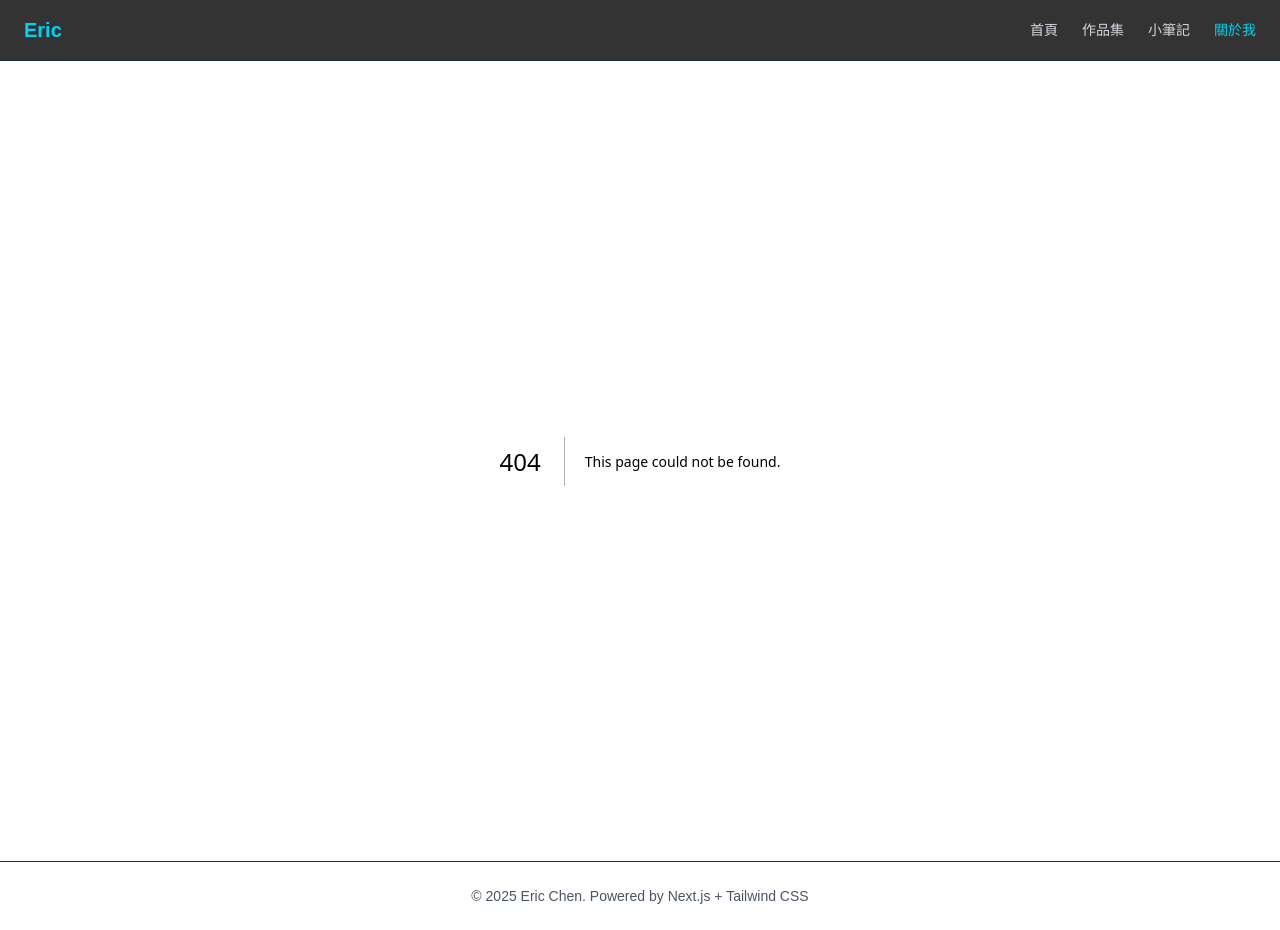
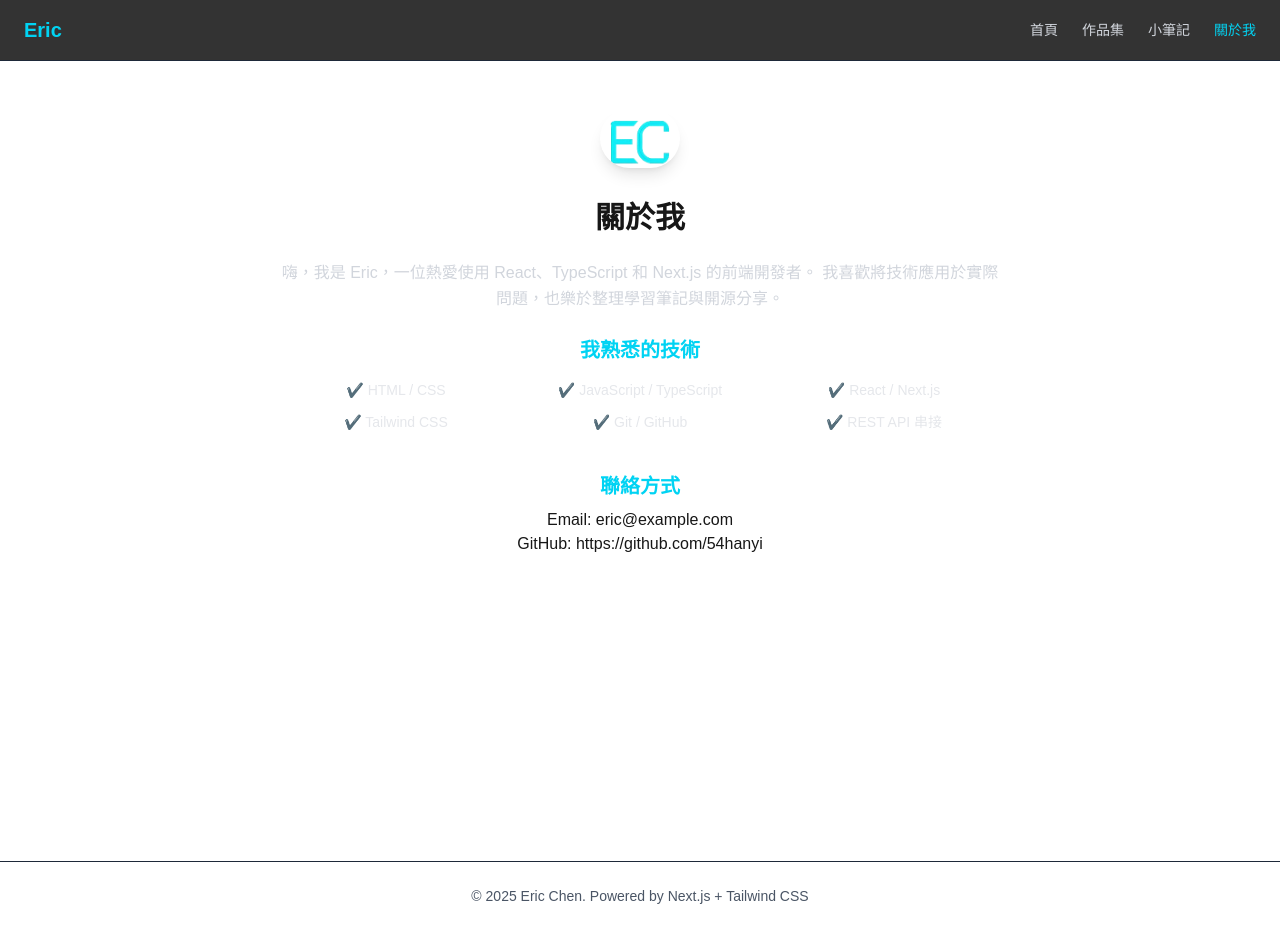
Before and after one commit to 54hanyi/ericchen-website-pro, a Next.js app: page /about in a window 1280 px wide. Before the commit this address had no page. Built offline with nearby package versions, Linux system fonts and the light colour scheme.

Commit message:
feat: 新增 About 頁面，包含簡介與技能清單 & Logo 動畫

```diff
--- /dev/null
+++ b/app/about/page.tsx
@@ -0,0 +1,53 @@
+// app/about/page.tsx
+'use client'
+
+import PageTransition from '../../components/PageTransition'
+import Image from 'next/image'
+import { motion } from 'framer-motion'
+
+export default function AboutPage() {
+  return (
+    <PageTransition>
+      <section className="px-6 py-12 max-w-3xl mx-auto text-center">
+        {/* Logo 動畫區塊 */}
+        <motion.div
+          initial={{ opacity: 0, y: -20, scale: 0.9 }}
+          animate={{ opacity: 1, y: 0, scale: 1 }}
+          transition={{ duration: 0.6, ease: 'easeOut' }}
+          whileHover={{ rotate: 8, scale: 1.05 }}
+          className="mb-8 flex justify-center"
+        >
+          <Image
+            src="/logo.png"
+            alt="EC Logo"
+            width={80}
+            height={80}
+            className="rounded-full shadow-lg"
+          />
+        </motion.div>
+
+        <h1 className="text-3xl font-bold mb-6">關於我</h1>
+        <p className="text-gray-300 mb-6 leading-relaxed">
+          嗨，我是 Eric，一位熱愛使用 React、TypeScript 和 Next.js 的前端開發者。
+          我喜歡將技術應用於實際問題，也樂於整理學習筆記與開源分享。
+        </p>
+
+        <h2 className="text-xl font-semibold mb-4 text-cyan-400">我熟悉的技術</h2>
+        <ul className="grid gap-3 grid-cols-2 sm:grid-cols-3 text-sm text-gray-200">
+          <li>✔️ HTML / CSS</li>
+          <li>✔️ JavaScript / TypeScript</li>
+          <li>✔️ React / Next.js</li>
+          <li>✔️ Tailwind CSS</li>
+          <li>✔️ Git / GitHub</li>
+          <li>✔️ REST API 串接</li>
+        </ul>
+
+        <div className="mt-10">
+          <h2 className="text-xl font-semibold text-cyan-400 mb-2">聯絡方式</h2>
+          <p>Email: eric@example.com</p>
+          <p>GitHub: https://github.com/54hanyi</p>
+        </div>
+      </section>
+    </PageTransition>
+  )
+}
```
Also changed, not shown: public/logo.png (added).
